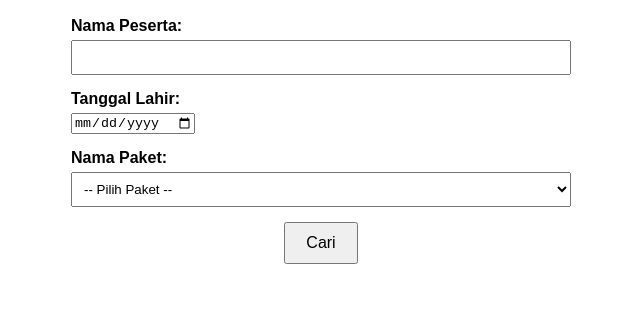
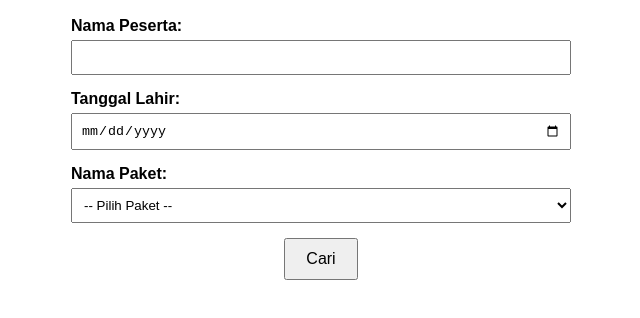
Before and after one commit to ignatiusesa-ux/KartuDigitalJPKMSS, a plain HTML site: page index.html in a window 1280 px wide. Shown: the part 230-548 px from the top of the page, without its empty margins (319-959 px from the left). Drawn offline with Linux system fonts and the light colour scheme.

Commit message:
Update index.html
Rapikan Kolom tgl lahir

```diff
--- a/index.html
+++ b/index.html
@@ -23,9 +23,8 @@
     form {
       display: flex;
       flex-direction: column;
-      align-items: stretch;
+      align-items: center;
       max-width: 500px;
-      width: 100%;
       margin: 0 auto 30px;
     }
 
@@ -42,6 +41,7 @@
     }
 
     input[type="text"],
+    input[type="date"],
     select {
       width: 100%;
       padding: 8px;
@@ -52,7 +52,6 @@
       padding: 10px 20px;
       font-size: 16px;
       cursor: pointer;
-      align-self: center;
     }
 
     #loading, #not-found {
@@ -81,7 +80,9 @@
       color: black;
     }
 
-    /* Paket Siswa */
+    /* ======================= POSISI TEKS ======================= */
+
+    /* Siswa */
     .kartu-siswa .nama        { top: 110px; left: 52px; }
     .kartu-siswa .nojpkm      { top: 130px; left: 52px; }
     .kartu-siswa .namagrup    { top: 150px; left: 52px; }
@@ -93,7 +94,7 @@
     .kartu-siswa .masaberlaku { top: 235px; left: 150px; }
     .kartu-siswa .namapaket   { top: 258px; left: 50%; transform: translateX(-50%); text-align: center; }
 
-    /* Paket Dasar Plus */
+    /* Dasar Plus */
     .kartu-dasarplus .nama        { top: 115px; left: 52px; }
     .kartu-dasarplus .nojpkm      { top: 132px; left: 52px; }
     .kartu-dasarplus .namagrup    { top: 150px; left: 52px; }
@@ -104,7 +105,7 @@
     .kartu-dasarplus .gigi        { top: 218px; left: 150px; }
     .kartu-dasarplus .masaberlaku { top: 247px; left: 318px; }
 
-    /* Paket Primer */
+    /* Primer */
     .kartu-primer .nama        { top: 115px; left: 52px; }
     .kartu-primer .nojpkm      { top: 132px; left: 52px; }
     .kartu-primer .namagrup    { top: 150px; left: 52px; }
@@ -115,7 +116,7 @@
     .kartu-primer .gigi        { top: 218px; left: 150px; }
     .kartu-primer .masaberlaku { top: 247px; left: 318px; }
 
-    /* Paket Mix */
+    /* Mix */
     .kartu-mix .nama        { top: 110px; left: 52px; }
     .kartu-mix .nojpkm      { top: 130px; left: 52px; }
     .kartu-mix .namagrup    { top: 150px; left: 52px; }
@@ -126,7 +127,7 @@
     .kartu-mix .gigi        { top: 218px; left: 150px; }
     .kartu-mix .masaberlaku { top: 235px; left: 150px; }
 
-    /* Paket Advanced */
+    /* Advanced */
     .kartu-advanced .nama        { top: 115px; left: 52px; }
     .kartu-advanced .nojpkm      { top: 132px; left: 52px; }
     .kartu-advanced .namagrup    { top: 150px; left: 52px; }
@@ -137,7 +138,7 @@
     .kartu-advanced .gigi        { top: 218px; left: 150px; }
     .kartu-advanced .masaberlaku { top: 247px; left: 318px; }
 
-    /* Paket Executive */
+    /* Executive */
     .kartu-executive .nama        { top: 115px; left: 52px; }
     .kartu-executive .nojpkm      { top: 132px; left: 52px; }
     .kartu-executive .namagrup    { top: 150px; left: 52px; }
@@ -148,7 +149,7 @@
     .kartu-executive .gigi        { top: 218px; left: 150px; }
     .kartu-executive .masaberlaku { top: 247px; left: 318px; }
 
-    /* Paket Platinum */
+    /* Platinum */
     .kartu-platinum .nama        { top: 115px; left: 52px; }
     .kartu-platinum .nojpkm      { top: 132px; left: 52px; }
     .kartu-platinum .namagrup    { top: 150px; left: 52px; }
@@ -159,7 +160,7 @@
     .kartu-platinum .gigi        { top: 218px; left: 150px; }
     .kartu-platinum .masaberlaku { top: 247px; left: 318px; }
 
-    /* Paket Keuskupan */
+    /* Keuskupan */
     .kartu-keuskupan .nama        { top: 115px; left: 52px; }
     .kartu-keuskupan .nojpkm      { top: 132px; left: 52px; }
     .kartu-keuskupan .namagrup    { top: 150px; left: 52px; }
@@ -169,7 +170,6 @@
     .kartu-keuskupan .plafon      { top: 205px; left: 150px; }
     .kartu-keuskupan .gigi        { top: 218px; left: 150px; }
     .kartu-keuskupan .masaberlaku { top: 247px; left: 318px; }
-
   </style>
 </head>
 <body>
@@ -182,10 +182,10 @@
       <input type="text" id="name" />
     </div>
 
-     <div class="form-group">
+    <div class="form-group">
       <label for="birthdate">Tanggal Lahir:</label>
       <input type="date" id="birthdate" />
-  </div>
+    </div>
 
     <div class="form-group">
       <label for="package">Nama Paket:</label>
@@ -195,6 +195,7 @@
         <option value="UMUM">UMUM</option>
       </select>
     </div>
+
     <button type="submit">Cari</button>
   </form>
 
```
